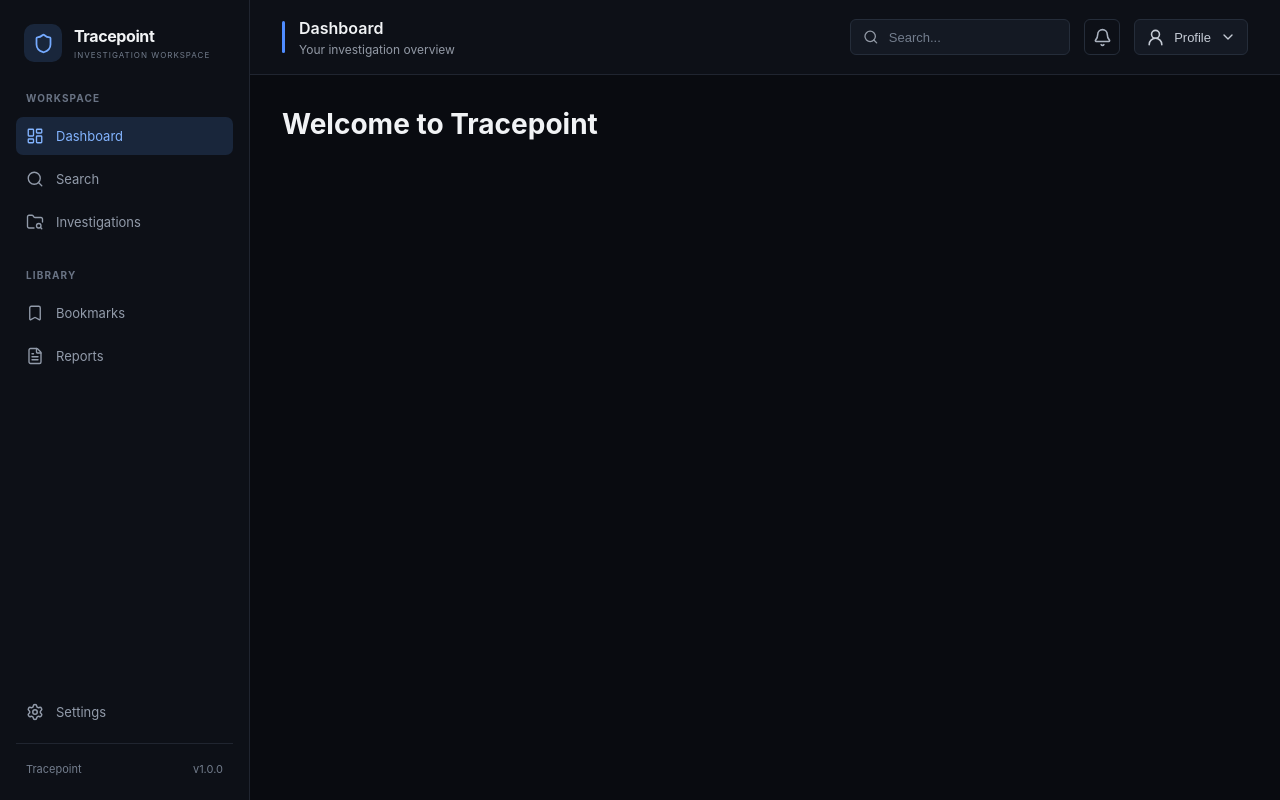
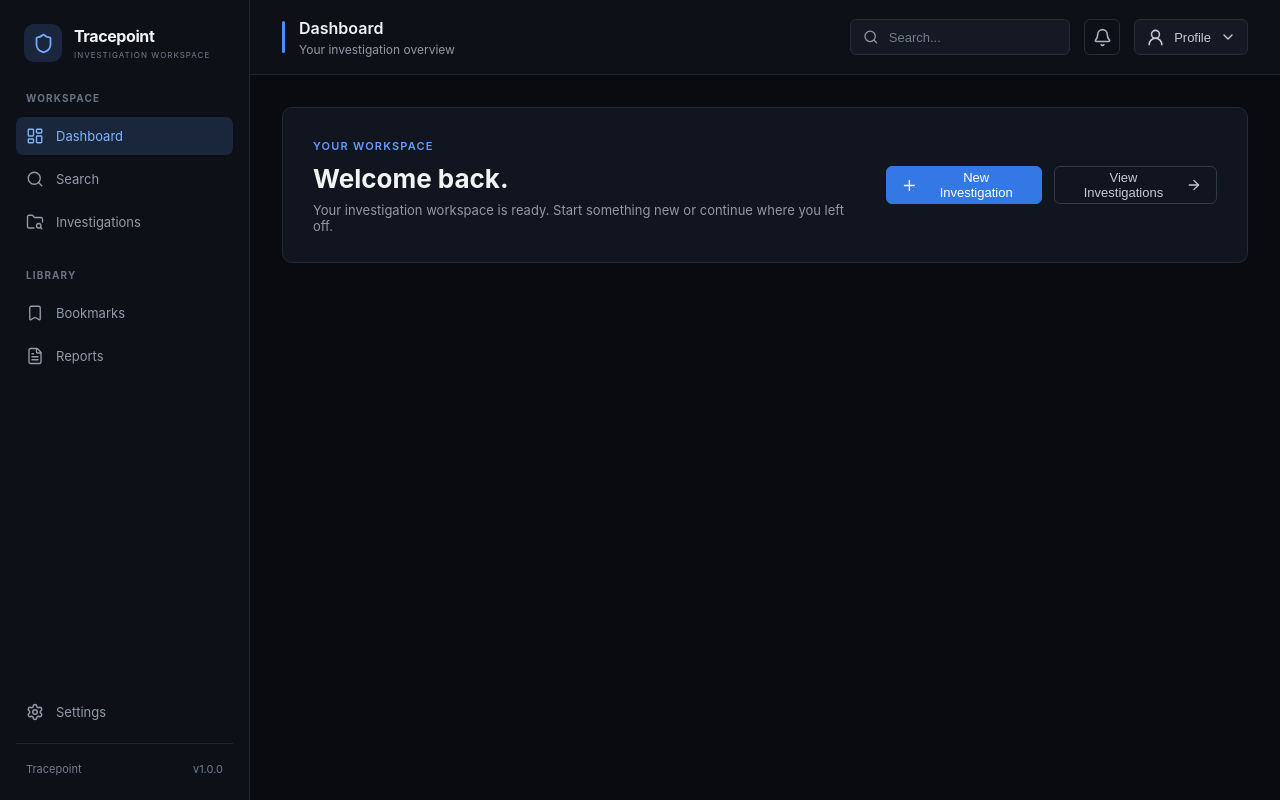
Before and after one commit to reubqnL/TRACEPOINT, a React (Vite) app: page / in a window 1280 px wide. Built offline with nearby package versions, Linux system fonts and the light colour scheme.

Commit message:
First draft for dashboard design

```diff
--- a/src/App.tsx
+++ b/src/App.tsx
@@ -1,5 +1,6 @@
 import Sidebar from "./components/layout/Sidebar";
 import Topbar from "./components/layout/Topbar";
+import WelcomeSection from "./components/dashboard/WelcomeSection";
 
 function App() {
     return (
@@ -10,7 +11,7 @@ function App() {
                 <Topbar />
 
                 <main className="app-main">
-                    <h1>Welcome to Tracepoint</h1>
+                    <WelcomeSection />
                 </main>
             </div>
         </div>
--- /dev/null
+++ b/src/styles/components/_welcome-section.scss
@@ -0,0 +1,66 @@
+.welcome-section {
+  display: flex;
+  align-items: center;
+  justify-content: space-between;
+  gap: 24px;
+  padding: 28px 30px;
+  background: #10151f;
+  border: 1px solid #202a38;
+  border-radius: 10px;
+
+  &-eyebrow {
+    color: #639cff;
+    font-size: 11px;
+    font-weight: 600;
+    letter-spacing: 1.2px;
+  }
+
+  h1 {
+    margin-top: 10px;
+    font-size: 26px;
+  }
+
+  p {
+    margin-top: 8px;
+    color: #9299a5;
+    font-size: 13px;
+  }
+
+  &-actions {
+    display: flex;
+    align-items: center;
+    gap: 12px;
+  }
+
+  &-primary,
+  &-secondary {
+    height: 38px;
+    display: flex;
+    align-items: center;
+    gap: 8px;
+    padding: 0 14px;
+    border-radius: 6px;
+    font-size: 13px;
+    cursor: pointer;
+  }
+
+  &-primary {
+    background: #3478e5;
+    border: 1px solid #3478e5;
+    color: white;
+
+    &:hover {
+      background: #2868cf;
+    }
+  }
+
+  &-secondary {
+    background: transparent;
+    border: 1px solid #303a49;
+    color: #c5cbd5;
+
+    &:hover {
+      background: #181f2b;
+    }
+  }
+}
--- a/src/styles/main.css
+++ b/src/styles/main.css
@@ -200,6 +200,63 @@
   background: #1a202c;
 }
 
+.welcome-section {
+  display: flex;
+  align-items: center;
+  justify-content: space-between;
+  gap: 24px;
+  padding: 28px 30px;
+  background: #10151f;
+  border: 1px solid #202a38;
+  border-radius: 10px;
+}
+.welcome-section-eyebrow {
+  color: #639cff;
+  font-size: 11px;
+  font-weight: 600;
+  letter-spacing: 1.2px;
+}
+.welcome-section h1 {
+  margin-top: 10px;
+  font-size: 26px;
+}
+.welcome-section p {
+  margin-top: 8px;
+  color: #9299a5;
+  font-size: 13px;
+}
+.welcome-section-actions {
+  display: flex;
+  align-items: center;
+  gap: 12px;
+}
+.welcome-section-primary, .welcome-section-secondary {
+  height: 38px;
+  display: flex;
+  align-items: center;
+  gap: 8px;
+  padding: 0 14px;
+  border-radius: 6px;
+  font-size: 13px;
+  cursor: pointer;
+}
+.welcome-section-primary {
+  background: #3478e5;
+  border: 1px solid #3478e5;
+  color: white;
+}
+.welcome-section-primary:hover {
+  background: #2868cf;
+}
+.welcome-section-secondary {
+  background: transparent;
+  border: 1px solid #303a49;
+  color: #c5cbd5;
+}
+.welcome-section-secondary:hover {
+  background: #181f2b;
+}
+
 /* Global reset */
 * {
   margin: 0;
--- a/src/styles/main.scss
+++ b/src/styles/main.scss
@@ -1,5 +1,6 @@
 @use "./components/sidebar";
 @use "./components/topbar";
+@use "./components/welcome-section";
 
 /* Global reset */
 * {
```
Also changed, not shown: src/components/dashboard/WelcomeSection.tsx (renamed from src/styles/components/dashboard/WelcomeSection.tsx), 1 other file (tests, documents, lock files or other folders).
